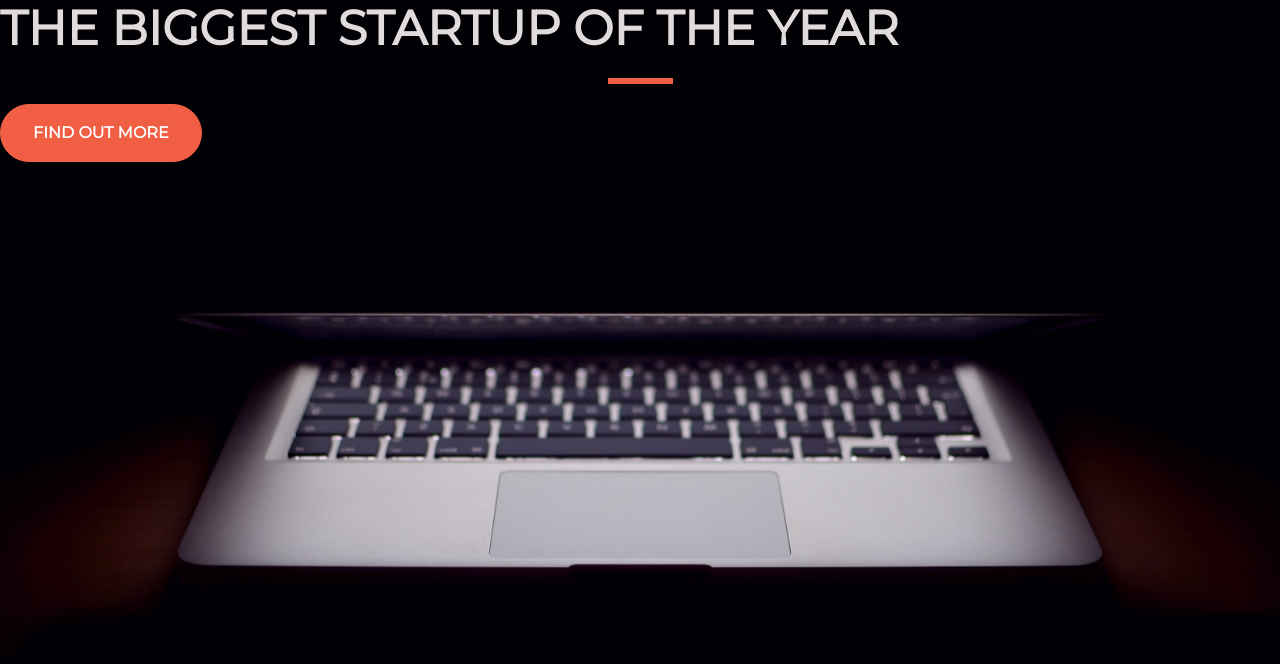
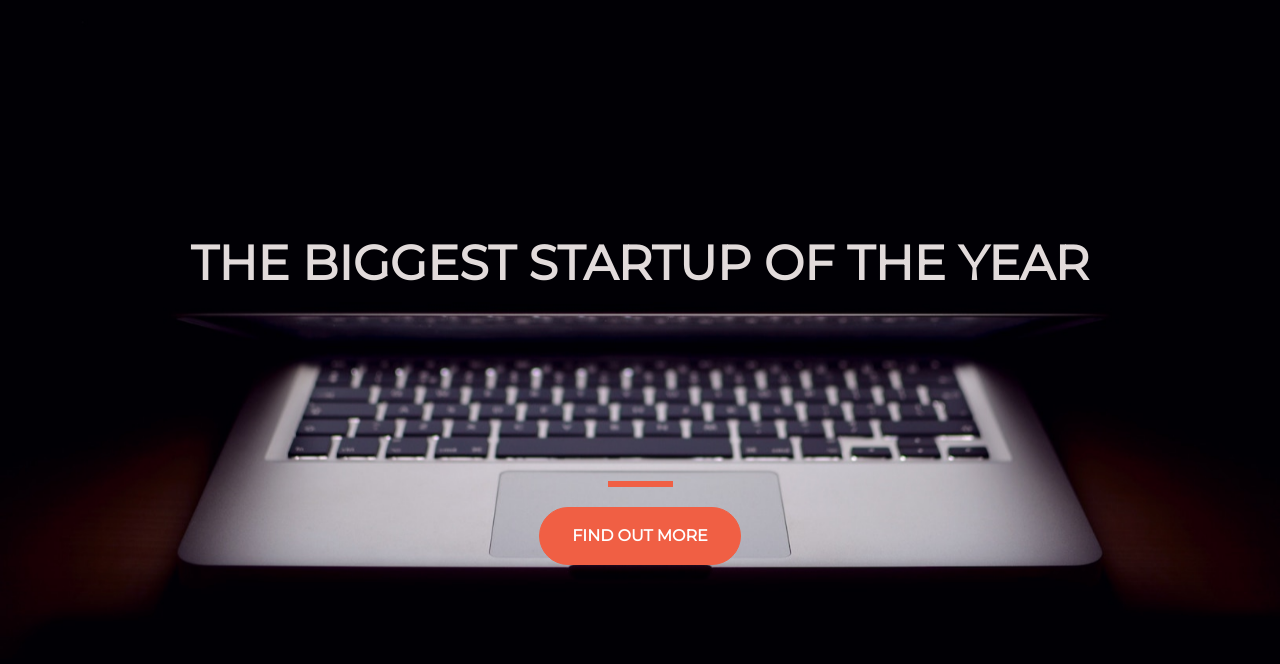
Before and after one commit to mickey-40/startup, a plain HTML site: page index.html in a window 1280 px wide. Drawn offline with nearby package versions, Linux system fonts and the light colour scheme.

```diff
--- a/index.html
+++ b/index.html
@@ -20,8 +20,17 @@
     <link href="style.css" rel="stylesheet">
   </head>
   <body>
-    <h1 class="text-uppercase"><strong>The biggest startup of the year</strong></h1>
-    <hr>
-    <button class="btn btn-primary btn-xl">Find out more</button>
+    <div class="container d-flex align-items-center h-100">
+      <div class="row ">
+        <header class="text-center">
+          <h1 class="text-uppercase"><strong>The biggest startup of the year</strong></h1>
+        </header>
+        <div class="buffer col-12"></div>
+        <section class="text-center">
+          <hr>
+          <button class="btn btn-primary btn-xl">Find out more</button>
+        </section>
+      </div>
+    </div>
   </body>
 </html>
--- a/style.css
+++ b/style.css
@@ -32,12 +32,12 @@ hr {
 .btn-primary {
   background-color: #F05F44;
   border-color: #F05F44;
+  --bs-btn-hover-bg: #ee4b08;
+  --bs-btn-hover-border-color: #ee4b08;
 }
 
-.btn-primary:hover {
-  background-color: #ee4b08;
-  border-color: #ee4b08;
-  border-width: 4px;
+.buffer {
+  height: 10rem;
 }
 
 .btn-xl {
```
